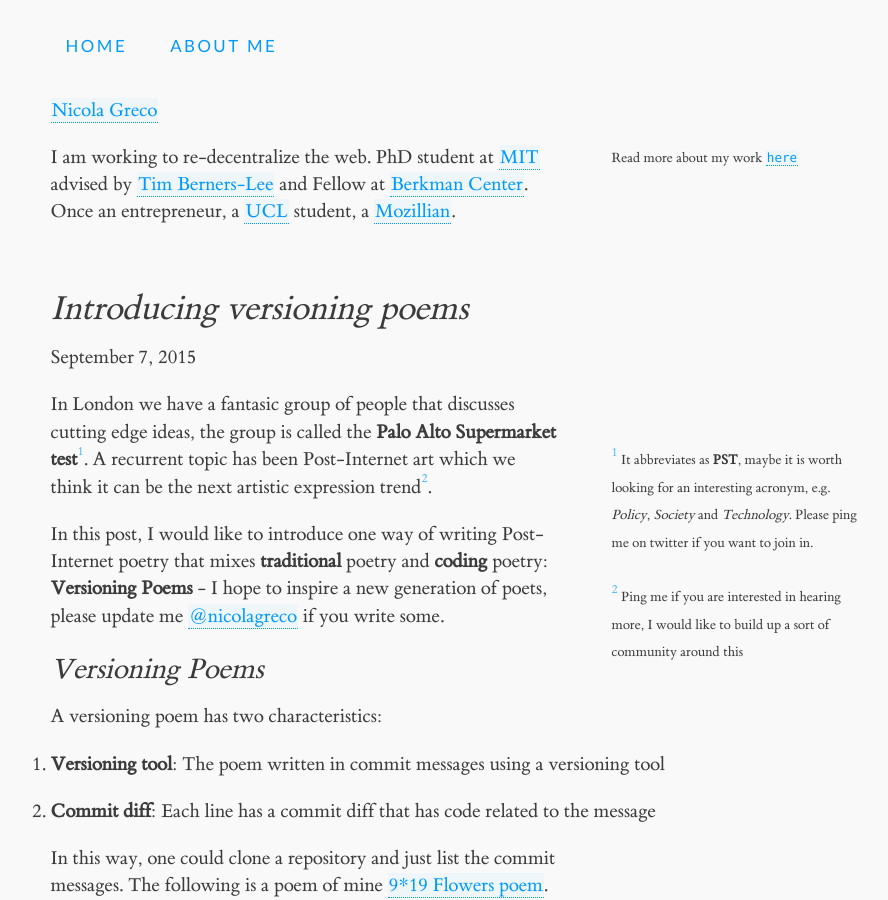
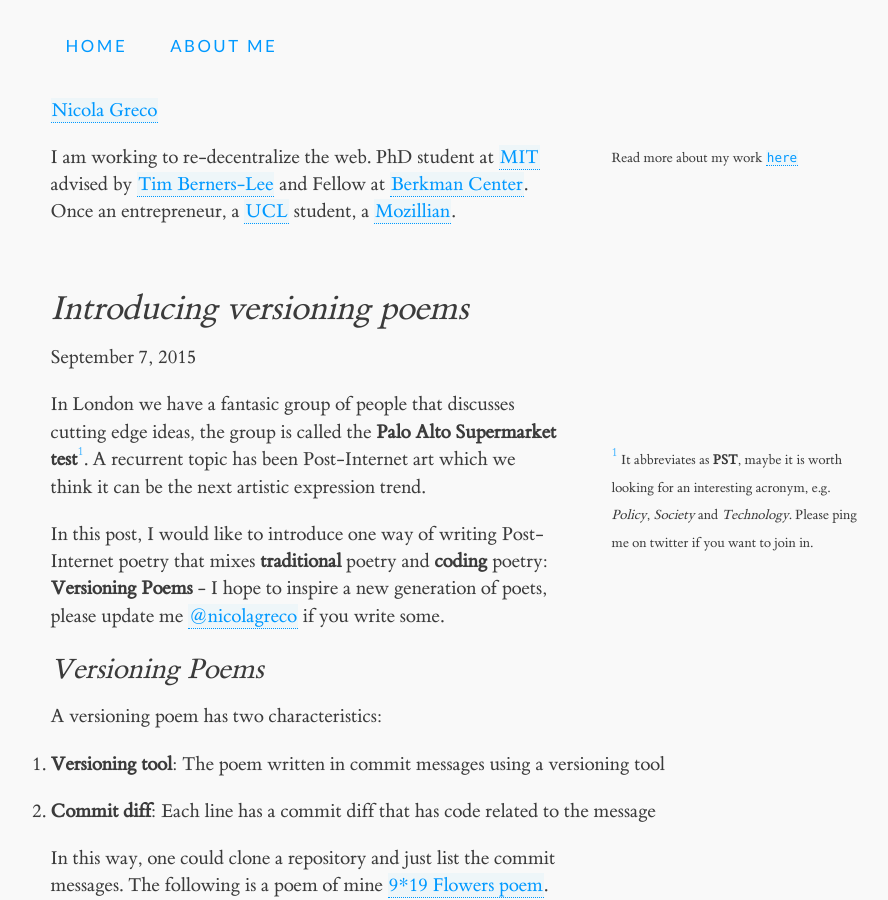
Before and after one commit to nicola/nicola.github.io, a Jekyll site: the page built from _posts/2015-09-07-versioning-poems.md, in a window 1280 px wide and 900 px high. Shown: the whole window, without its empty margins (57-945 px from the left). Built offline with Jekyll 4.4.1, drawn with Linux system fonts in a browser that asks for light colours; some of the changed lines change nothing that is shown.

Commit message:
adding pic/4

```diff
--- a/_posts/2015-09-07-versioning-poems.md
+++ b/_posts/2015-09-07-versioning-poems.md
@@ -5,7 +5,7 @@ date:   2015-09-07 23:42:04
 categories: Post-Internet
 ---
 
-In London we have a fantasic group of people that discusses cutting edge ideas, the group is called the __Palo Alto Supermarket test__{% sidenote 1 'It abbreviates as __PST__, maybe it is worth looking for an interesting acronym, e.g. _Policy_, _Society_ and _Technology_. Please ping me on twitter if you want to join in.' %}. A recurrent topic has been Post-Internet art which we think it can be the next artistic expression trend{% sidenote 2 'Ping me if you are interested in hearing more, I would like to build up a sort of community around this' %}.
+In London we have a fantasic group of people that discusses cutting edge ideas, the group is called the __Palo Alto Supermarket test__{% sidenote 1 'It abbreviates as __PST__, maybe it is worth looking for an interesting acronym, e.g. _Policy_, _Society_ and _Technology_. Please ping me on twitter if you want to join in.' %}. A recurrent topic has been Post-Internet art which we think it can be the next artistic expression trend.
 
 In this post, I would like to introduce one way of writing Post-Internet poetry that mixes __traditional__ poetry and __coding__ poetry: __Versioning Poems__ - I hope to inspire a new generation of poets, please update me [@nicolagreco](http://twitter.com/nicolagreco) if you write some.
 
```
